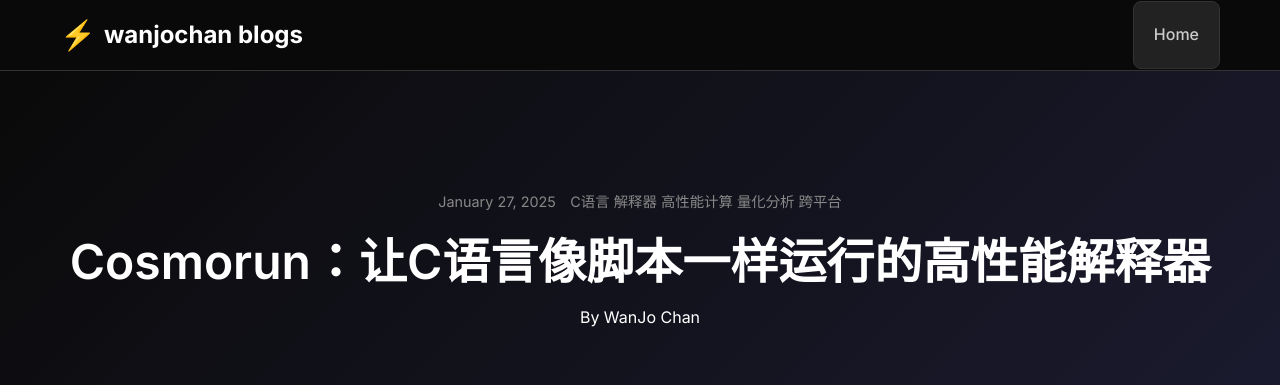
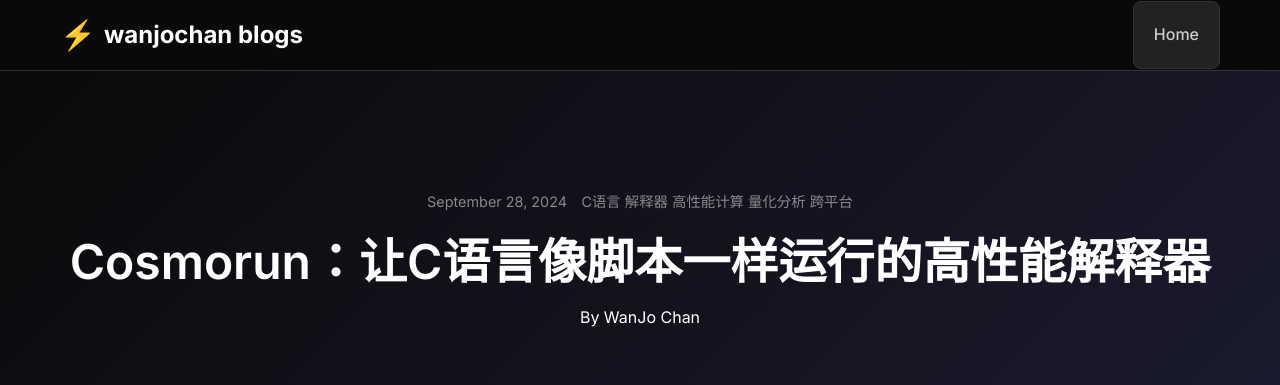
Before and after one commit to wanjochan/wanjochan.github.io, a Jekyll site: the page built from _posts/2024-09-28-cosmorun-c-interpreter.md, in a window 1280 px wide and 900 px high. Shown: the top 385 px of the window. Built offline with Jekyll 4.4.1, drawn with Linux system fonts in a browser that asks for light colours.

Commit message:
fix: Update cosmorun article date to current date for proper display

```diff
--- a/_posts/2025-01-27-cosmorun-c-interpreter.md
+++ b/_posts/2024-09-28-cosmorun-c-interpreter.md
@@ -1,7 +1,7 @@
 ---
 layout: post
 title: "Cosmorun：让C语言像脚本一样运行的高性能解释器"
-date: 2025-01-27 00:00:00 +0000
+date: 2024-09-28 00:00:00 +0000
 tags: [C语言, 解释器, 高性能计算, 量化分析, 跨平台]
 author: "WanJo Chan"
 excerpt: "Cosmorun是一个基于C语言的解释执行器，结合Cosmocc和TinyCC技术，让C代码能够像脚本语言一样直接运行，特别适合量化分析、算法研究和快速原型开发。"
```
